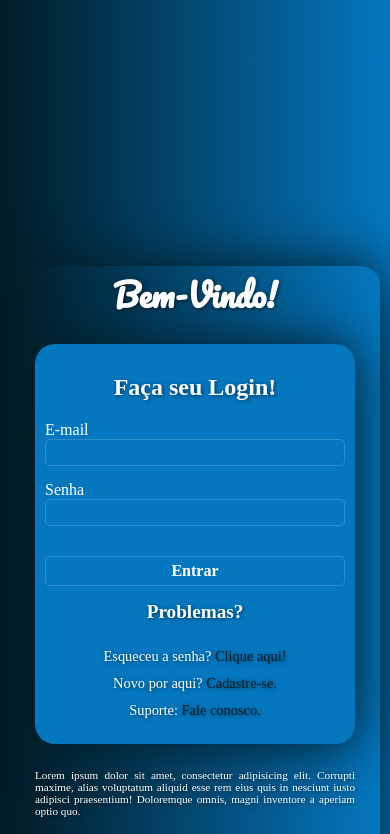
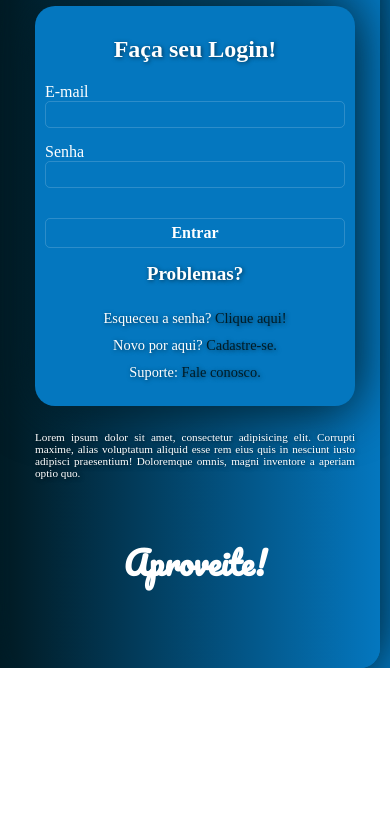
Before and after one commit to Pssiqueira/PROJETOS-HTML-E-CSS, a plain HTML site: page formulario-responsivo/index.html in a window 390 px wide. Shown: the part 451-1285 px from the top of the page. After the commit the page ends 1119 px from the top, so only its background shows below. Drawn offline with nearby package versions, Linux system fonts and the light colour scheme; a web font is replaced by a local one.

Commit message:
att form

```diff
--- a/formulario-responsivo/style.css
+++ b/formulario-responsivo/style.css
@@ -313,7 +313,7 @@ p{
 @media (max-width: 517px){
     form{
         position: absolute;
-        top: 90%;
+        top: 50%;
         display: flex;
         flex-direction: column;
         justify-content: center;
```
